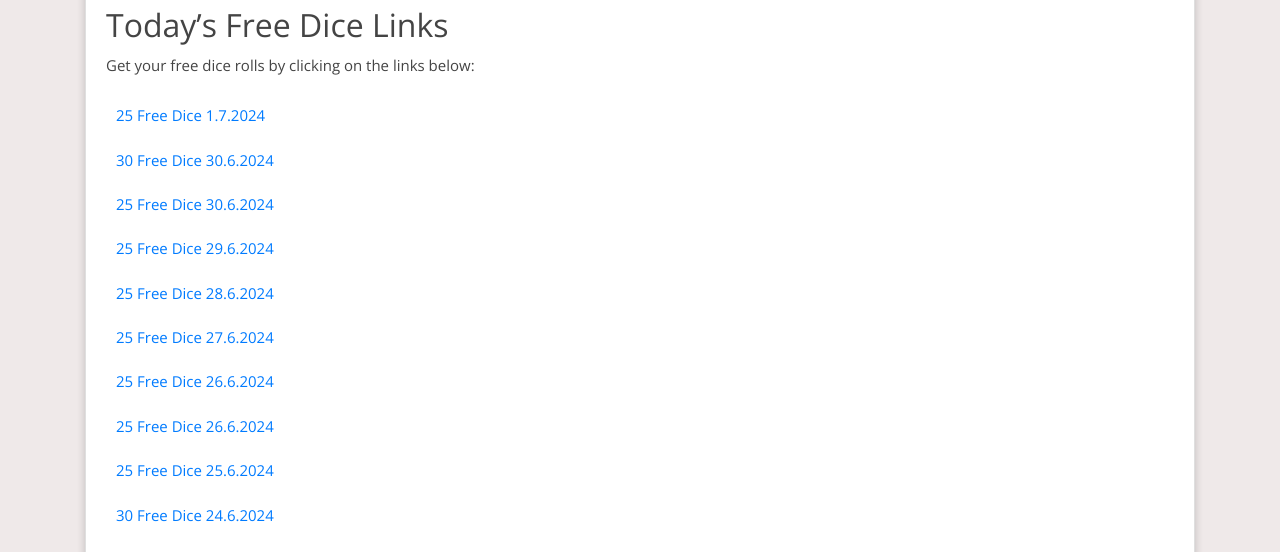
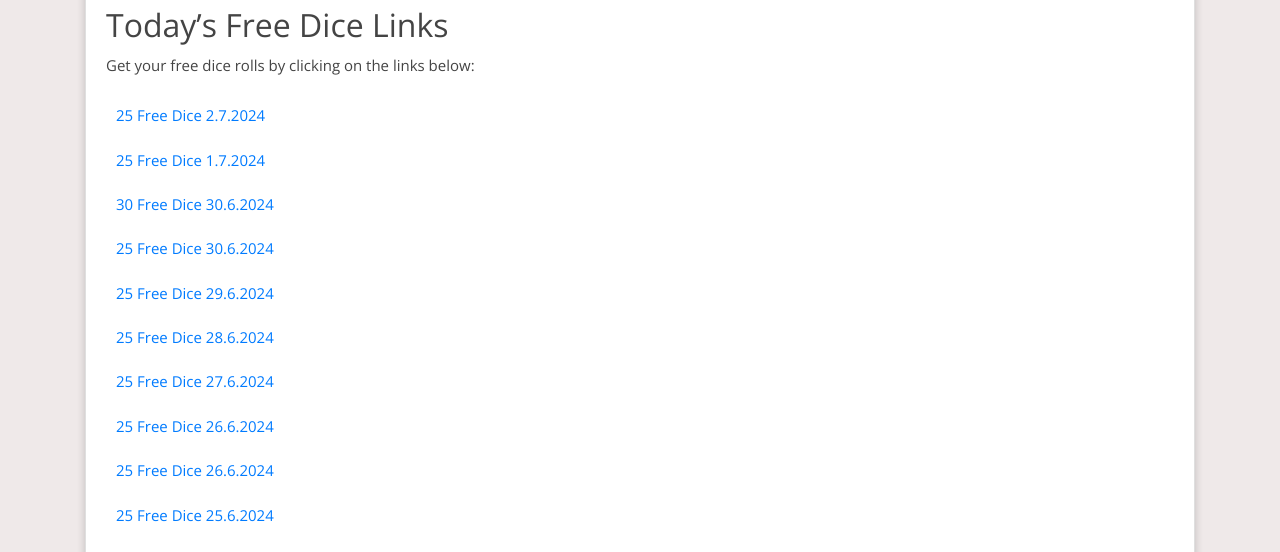
Before and after one commit to Prollad99/bs-net, a Jekyll site: the page built from _posts/2024-06-29-monopoly-go.md, in a window 1280 px wide and 900 px high. Shown: the part 343-895 px from the top of the window. Built offline with Jekyll 4.4.1, drawn with Linux system fonts in a browser that asks for light colours; nearby versions of some CDN libraries; comment, search, counter and statistics services are not loaded.

Commit message:
Update monopoly-go reward links

```diff
--- a/_includes/monopoly-go.html
+++ b/_includes/monopoly-go.html
@@ -1,4 +1,5 @@
 <html><body><div class="reward"><ul>
+<li><a href="https://2tdd.adj.st/reward-link/jfjekk5757511?adjust_t=i2f8o2i_4btbvwg&adjust_deeplink_js=1">25 free dice 2.7.2024</a></li>
 <li><a href="https://2tdd.adj.st/reward-link/kau3u568127?adjust_t=i2f8o2i_4btbvwg&adjust_deeplink_js=1">25 free dice 1.7.2024</a></li>
 <li><a href="https://2tdd.adj.st/reward-link/nfhry3756hs629098?adjust_t=i2f8o2i_4btbvwg&adjust_deeplink_js=1">30 free dice 30.6.2024</a></li>
 <li><a href="https://2tdd.adj.st/reward-link/vnawiu314134jkd?adjust_t=i2f8o2i_4btbvwg&adjust_deeplink_js=1">25 free dice 30.6.2024</a></li>
--- a/links-json/monopoly-go.json
+++ b/links-json/monopoly-go.json
@@ -1,4 +1,8 @@
 [
+  {
+    "href": "https://2tdd.adj.st/reward-link/jfjekk5757511?adjust_t=i2f8o2i_4btbvwg&adjust_deeplink_js=1",
+    "text": "25 free dice 2.7.2024"
+  },
   {
     "href": "https://2tdd.adj.st/reward-link/kau3u568127?adjust_t=i2f8o2i_4btbvwg&adjust_deeplink_js=1",
     "text": "25 free dice 1.7.2024"
```
